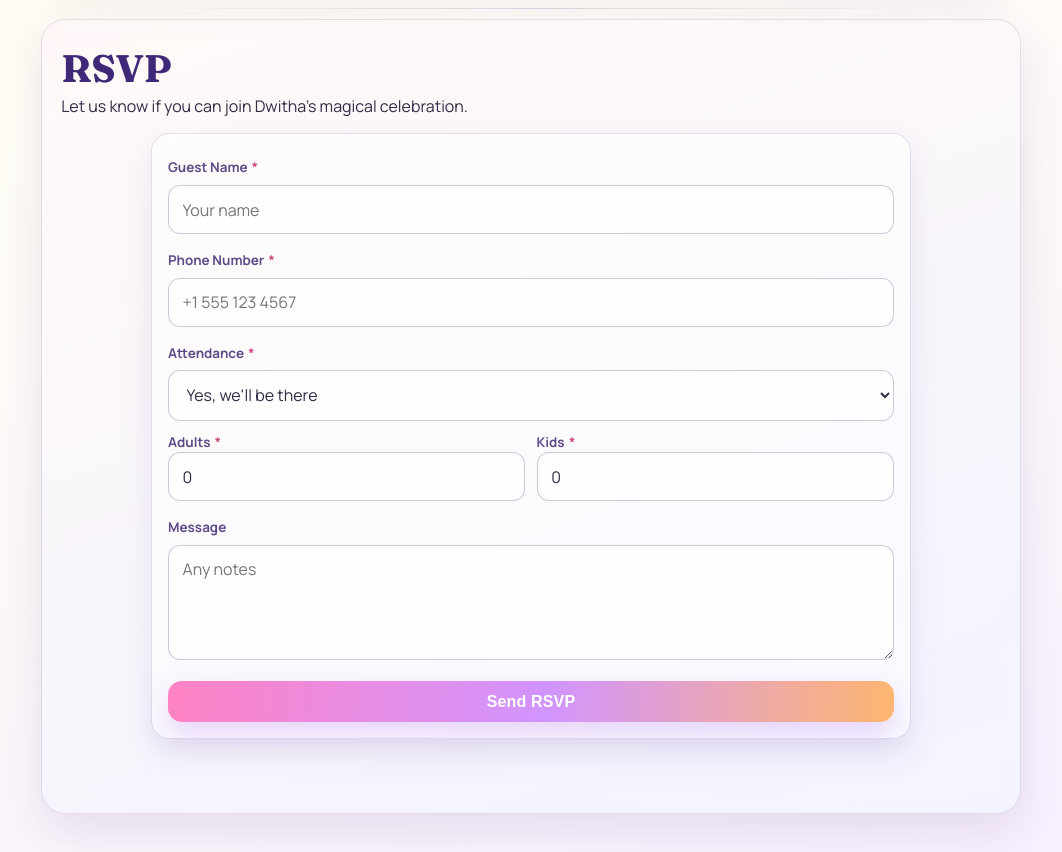
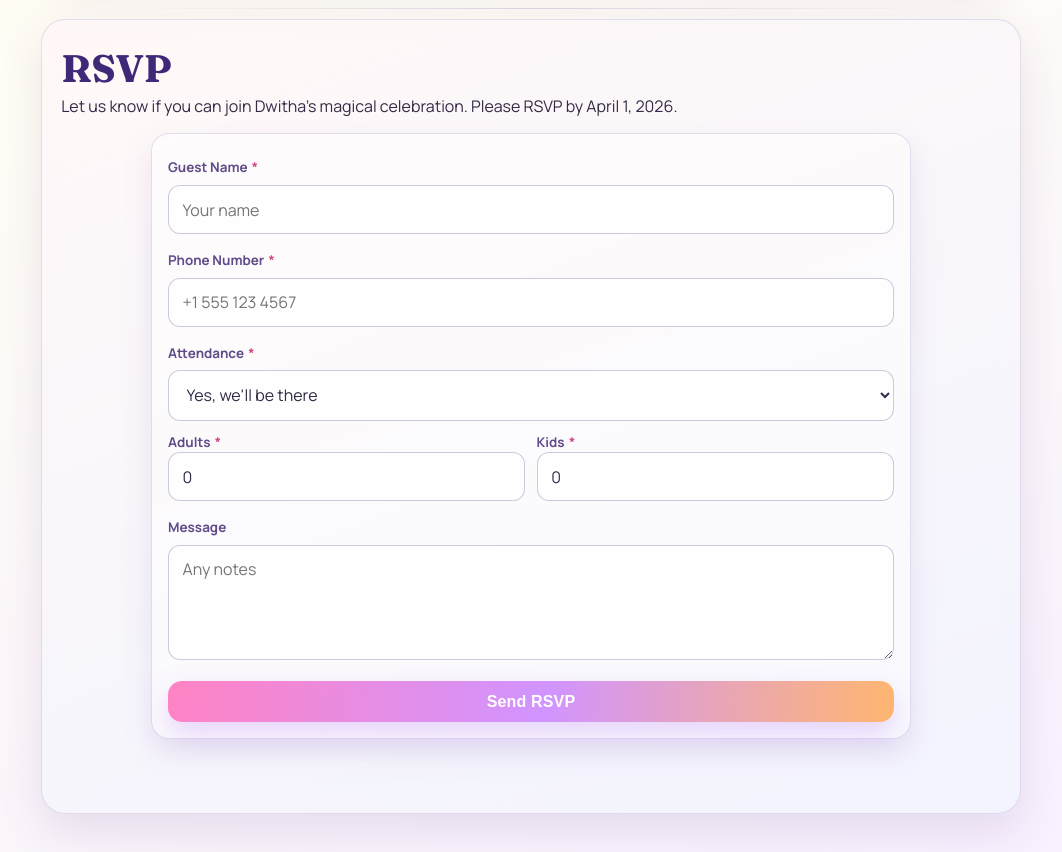
Before and after one commit to rajeesh87/Second, a website: page index.html in a window 1280 px wide. Shown: the part 846-1698 px from the top of the page, without its empty margins (109-1171 px from the left). Drawn offline with Linux system fonts and the light colour scheme.

Commit message:
added RSVP by dated

```diff
--- a/index.html
+++ b/index.html
@@ -97,7 +97,7 @@
 
     <section id="rsvp" class="rsvp card section-band rsvp-band reveal delay-2">
       <h2>RSVP</h2>
-      <p>Let us know if you can join Dwitha's magical celebration.</p>
+      <p>Let us know if you can join Dwitha's magical celebration. Please RSVP by April 1, 2026.</p>
       <div class="rsvp-form-card">
         <form id="rsvpForm" novalidate>
           <label for="name">Guest Name <span class="required-star">*</span></label>
```
